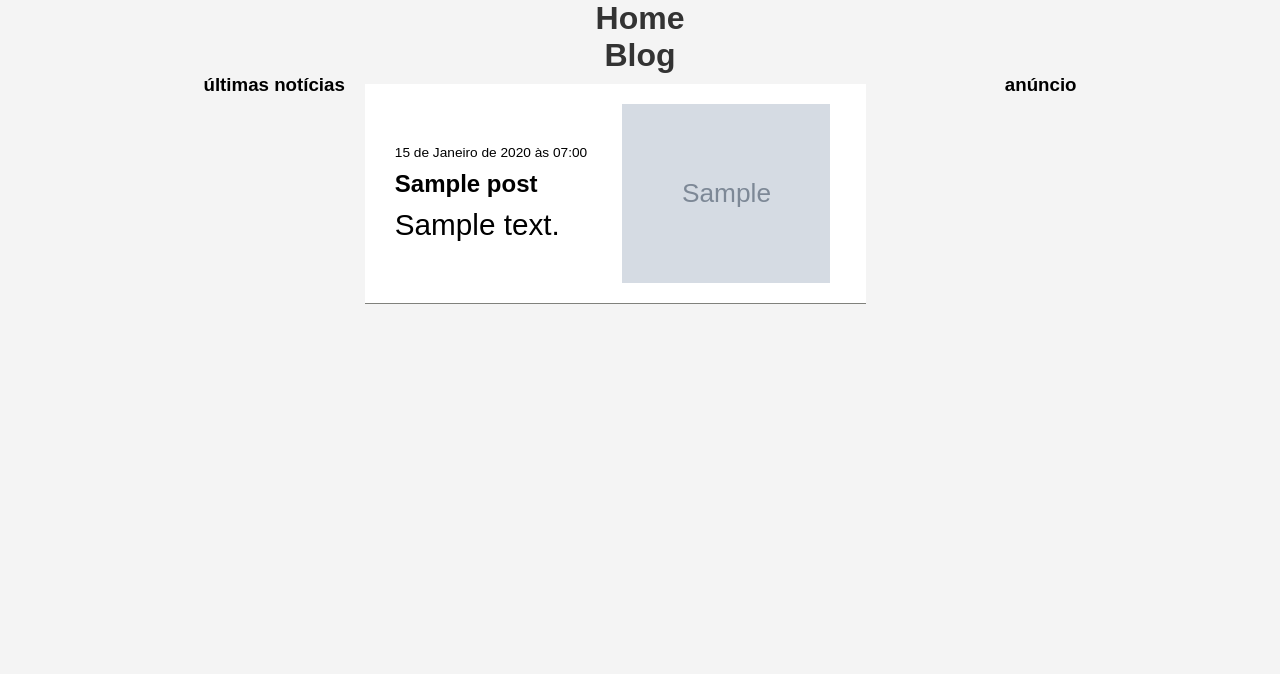
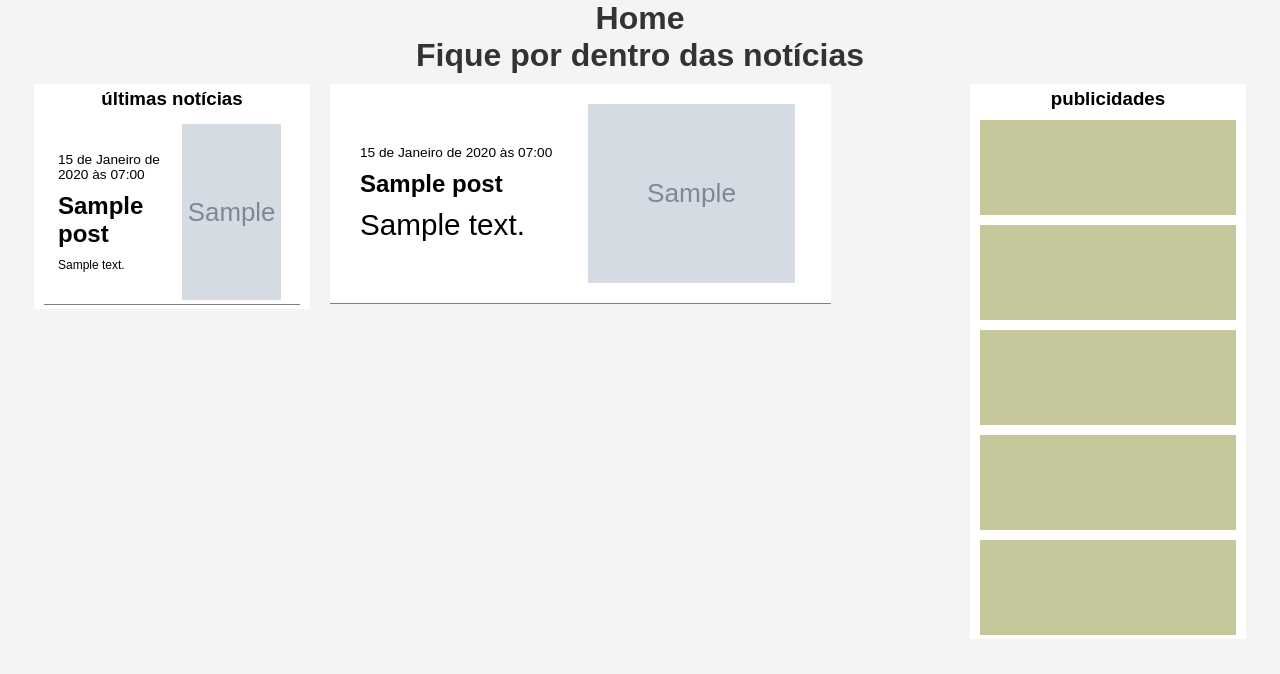
Before and after one commit to LeonardoHSantos/blog-noticias-django-framework, a Django app: page / in a window 1280 px wide. Shown: the top 674 px of the page. Run offline with Django 5.2, Linux system fonts and the light colour scheme; tables that the repository leaves empty hold one stand-in row (values such as "Sample post"); grey boxes marked "Sample" are stand-in pictures.

Commit message:
estilização nas páginas de posts e post. Ainda não responsivo.

```diff
--- a/fatosedados/blog/models.py
+++ b/fatosedados/blog/models.py
@@ -17,6 +17,7 @@ class Post(models.Model):
     content = models.TextField()
     created_at = models.DateTimeField(auto_now_add=True)
     cover_image = models.ImageField(upload_to=upload_to_cover, blank=True, null=True)  # Imagem principal do post
+    number_of_visitors = models.IntegerField(default=0)
 
     def __str__(self):
         return self.title
--- a/fatosedados/blog/templates/base.html
+++ b/fatosedados/blog/templates/base.html
@@ -7,6 +7,7 @@
     <title>{% block title %}{% endblock %}</title>
     <link rel="stylesheet" href="{% static 'css/style.css' %}">
     <link rel="stylesheet" href="{% static 'css/posts.css' %}">
+    <link rel="stylesheet" href="{% static 'css/post.css' %}">
     <!-- <script async src="https://pagead2.googlesyndication.com/pagead/js/adsbygoogle.js?client=ca-pub-1213055446875408"
      crossorigin="anonymous"></script> -->
 </head>
--- a/fatosedados/blog/templates/blog/post_list.html
+++ b/fatosedados/blog/templates/blog/post_list.html
@@ -1,23 +1,67 @@
 {% extends 'base.html' %}
 {% load static %}
-{% block title %}Nome da Página{% endblock %}
+{% block title %}Posts{% endblock %}
 {% block content %}
 
-    <h1>Blog</h1>
+    <h1>Fique por dentro das notícias</h1>
+
     <div class="container-principal">
-        <aside>
+
+        <aside class="post-latest-news">
             <div>
                 <h3>últimas notícias</h3>
             </div>
+
+            <ul class="container-posts">
+                {% for post in latest_posts %}
+                    <li class="post">
+                        <a href="{% url 'post' post_id=post.id %}">
+                            <div class="content-post">
+
+                                <div class="post-datails">
+
+                                    <p class="post-create-at">
+                                        <!-- <span>Publicado:</span> -->
+                                        <span>{{ post.created_at }}</span>
+                                    </p>
+
+                                    <h2>
+                                        {{ post.title }}
+                                    </h2>
+
+                                    <p class="post-content">
+                                        {{ post.content|truncatechars:43 }}
+                                    </p>
+                                    <!-- <p class="post-author">
+                                        <small>Publicado por: {{ post.author }}</small>
+                                    </p> -->
+                                </div>
+
+                                <div class="post-image">
+                                    {% if post.cover_image %}
+                                        <img src="{{ post.cover_image.url }}" alt="Imagem de Capa">
+                                    {% endif %}
+                                </div>
+
+                            </div>
+                        </a>
+
+
+
+                    </li>
+
+
+                {% endfor %}
+            </ul>
+
         </aside>
 
         <main class="main-posts">
             <ul class="container-posts">
                 {% for post in posts %}
                     <li class="post">
-                        <a href="">
+                        <a  href="{% url 'post' post_id=post.id %}">
                             <div class="content-post">
-
 
                                 <div class="post-datails">
 
@@ -56,10 +100,15 @@
             </ul>
         </main>
 
-        <div class="adsense">
+        <div class="post-adsense">
             <div>
-                <h3>anúncio</h3>
+                <h3>publicidades</h3>
             </div>
+            <div class="adsense"></div>
+            <div class="adsense"></div>
+            <div class="adsense"></div>
+            <div class="adsense"></div>
+            <div class="adsense"></div>
         </div>
 
     </div>
--- a/fatosedados/blog/urls.py
+++ b/fatosedados/blog/urls.py
@@ -3,4 +3,5 @@ from . import views
 
 urlpatterns = [
     path('', views.post_list, name='post_list'),
+    path('post/<int:post_id>', views.post, name='post'),
 ]
--- a/fatosedados/blog/views.py
+++ b/fatosedados/blog/views.py
@@ -5,7 +5,14 @@ def post_list(request):
     posts = Post.objects.all()
     addtional_images = PostImage.objects.all()
 
-    # for post in posts:
-    #     print(post.cover_image)
-    # #     print(post.additional_images)
-    return render(request, 'blog/post_list.html', {'posts': posts, 'addtional_images': addtional_images})
+    latest_posts = Post.objects.all()[:3]
+
+    return render(request, 'blog/post_list.html', {'posts': posts, 'addtional_images': addtional_images, 'latest_posts': latest_posts})
+
+def post(request, post_id):
+    postFilter = Post.objects.all().filter(
+        id=post_id
+    ).first()
+    print(postFilter.title)
+    # addtional_images = PostImage.objects.all()
+    return render(request, 'blog/post.html', context={'post': postFilter})
--- a/fatosedados/fatosedados/settings.py
+++ b/fatosedados/fatosedados/settings.py
@@ -10,7 +10,7 @@ SECRET_KEY = os.getenv("DJANGO_SECRET_KEY")
 # SECURITY WARNING: don't run with debug turned on in production!
 DEBUG = True
 
-ALLOWED_HOSTS = []
+ALLOWED_HOSTS = ["*"]
 
 
 # Application definition
--- /dev/null
+++ b/fatosedados/static/css/post.css
@@ -0,0 +1,17 @@
+.main-post {
+    width: 60vw;
+}
+
+.main-post .post-image {
+    display: flex;
+    flex-direction: row;
+    align-items: center;
+    justify-content: center;
+    width: 100%;
+    height: 64vh;
+}
+.main-post .post-image img {
+    width: 100%;
+    height: 100%;
+    object-fit: cover;
+}
--- a/fatosedados/static/css/posts.css
+++ b/fatosedados/static/css/posts.css
@@ -79,3 +79,60 @@
 .container-posts .post .content-post .post-content {
     font-size: 1.855rem;
 }
+
+
+/* ------------------------------ POST ASIDE ------------------------------ */
+.post-latest-news,
+.post-adsense {
+    width: 20vw;
+    position: sticky;
+    top: 84px;
+    margin-top: 10px;
+    background-color: white;
+    /* background-color: yellow; */
+    /* box-shadow: rgba(50, 50, 93, 0.25) 0px 2px 5px -1px, rgba(0, 0, 0, 0.3) 0px 1px 3px -1px; */
+
+}
+
+.post-latest-news,
+.post-adsense {
+    display: flex;
+    align-items: center;
+    flex-direction: column;
+    justify-content: flex-start;
+    padding: 4px 10px;
+    gap: 10px;
+}
+
+.post-latest-news .latest-news,
+.post-adsense .adsense {
+    width: 100%;
+    background-color: #c7c79c;
+}
+.post-latest-news .latest-news {
+    height: 85px;
+}
+.post-adsense .adsense {
+    height: 95px;
+}
+
+.post-latest-news .container-posts {
+    gap: 4px;
+}
+.post-latest-news .container-posts .post {
+    margin: 0;
+    padding: 4px;
+}
+.post-latest-news .container-posts .post .content-post {
+    gap: 0;
+}
+.post-latest-news .container-posts .post .content-post .post-datails {
+    width: 46%;
+}
+.post-latest-news .container-posts .post .content-post .post-content {
+    font-size: 12px;
+}
+.post-latest-news .container-posts .post .content-post .post-image {
+    width: 40%;
+    max-height: 22vh;
+}
```
Also changed, not shown: fatosedados/blog/templates/blog/post.html (added, +39 -0 lines), fatosedados/blog/migrations/0004_post_number_of_visitors.py (added), fatosedados/media/post_images_principal/pasta_None/alastor_moody.jpeg (added), fatosedados/media/post_images_principal/pasta_None/minerva.jpeg (added).
